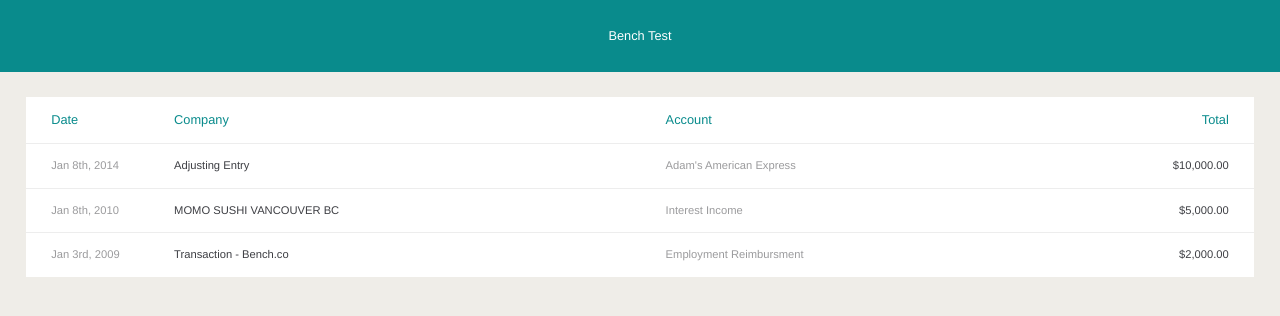
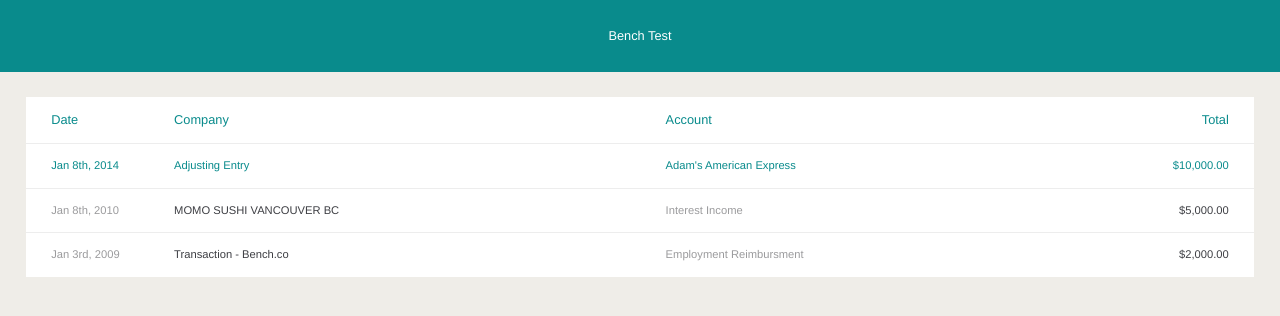
Before and after one commit to reynaldot/rest-test, a plain HTML site: page index.html in a window 1280 px wide. In both pictures the pointer is over the element "Jan 8th, 2014". Drawn offline with Linux system fonts and the light colour scheme.

Commit message:
update transactions table with CSS hover styles

```diff
--- a/index.html
+++ b/index.html
@@ -84,6 +84,10 @@
       text-align: left;
       background-color: var(--white);
     }
+    .table tbody tr:hover td {
+      color: var(--cyan);
+      cursor: pointer;
+    }
 
     .transactions {
       table-layout: fixed;
```
